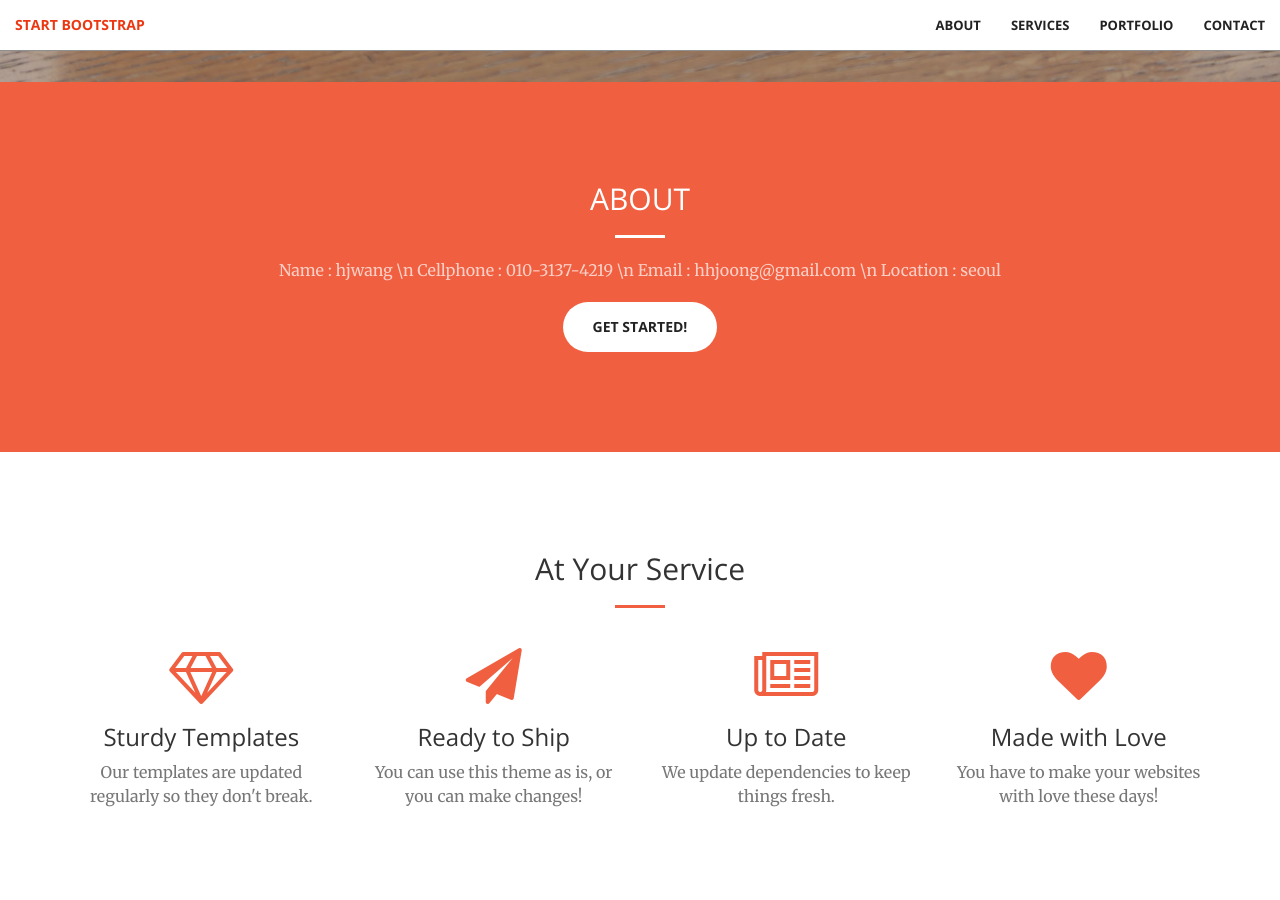
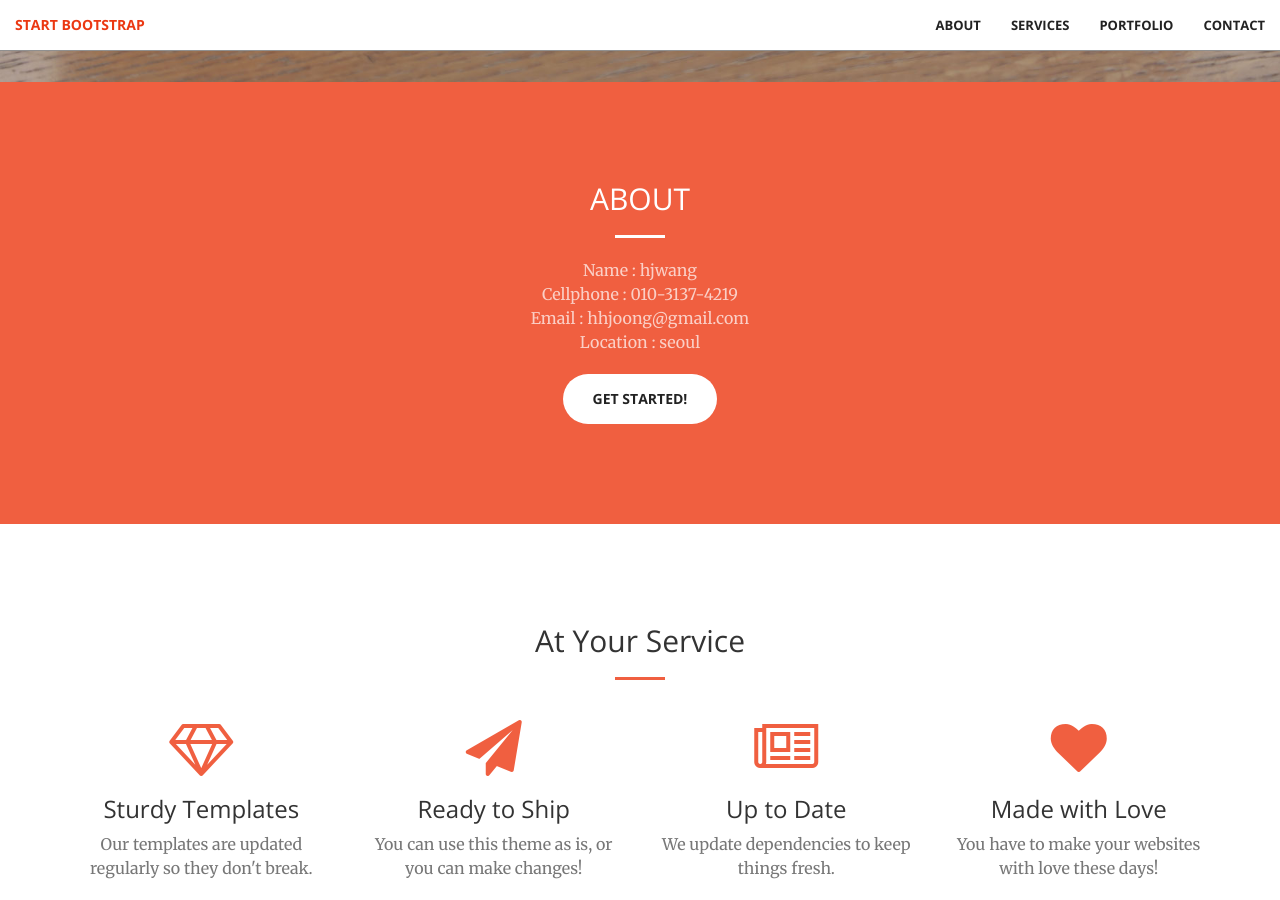
Before and after one commit to hjhwang/portfolio, a Jekyll site: the page built from index.html, in a window 1280 px wide and 900 px high, scrolled down 818 px. Built offline with Jekyll 4.4.1, drawn with Linux system fonts in a browser that asks for light colours.

Commit message:
Add files via upload

```diff
--- a/_includes/call-to-action.html
+++ b/_includes/call-to-action.html
@@ -4,7 +4,7 @@
             <div class="col-lg-8 col-lg-offset-2 text-center">
                 <h2 class="section-heading">ABOUT</h2>
                 <hr class="light">
-                <p class="text-faded">Name : hjwang \n Cellphone : 010-3137-4219 \n Email : hhjoong@gmail.com \n Location : seoul</p>
+                <p class="text-faded">Name : hjwang <br/> Cellphone : 010-3137-4219 <br/> Email : hhjoong@gmail.com <br/> Location : seoul</p>
                 <a href="#" class="btn btn-default btn-xl">Get Started!</a>
             </div>
         </div>
```
